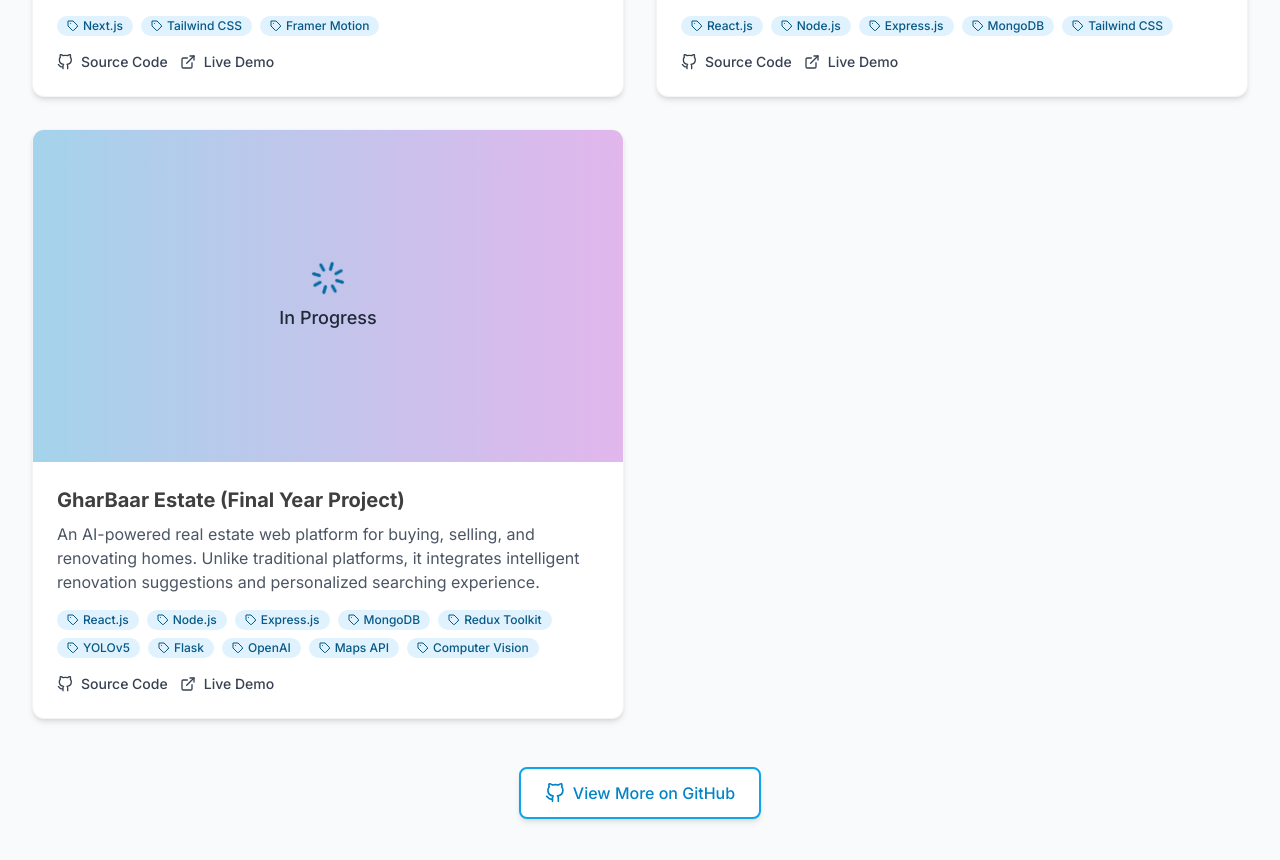
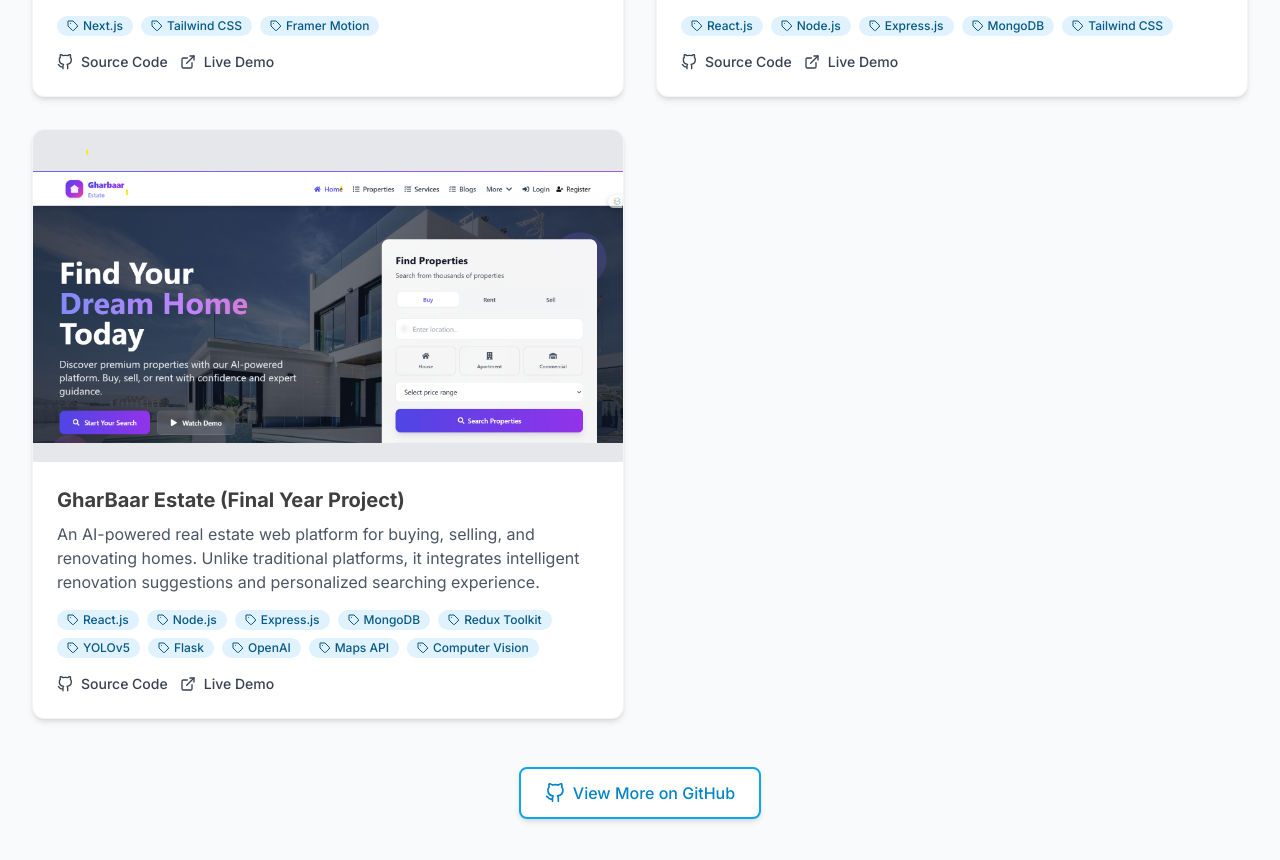
Before and after one commit to abdullah-kz17/portfolio, a Next.js app: page / in a window 1280 px wide. Shown: the part 4407-5267 px from the top of the page. Built offline with nearby package versions, Linux system fonts and the light colour scheme; what tailwindcss-gradients would draw is missing.

Commit message:
updated projects

```diff
--- a/src/app/sections/Projects.jsx
+++ b/src/app/sections/Projects.jsx
@@ -45,6 +45,7 @@ const projects = [
   {
     title: "GharBaar Estate (Final Year Project)",
     description: "An AI-powered real estate web platform for buying, selling, and renovating homes. Unlike traditional platforms, it integrates intelligent renovation suggestions and personalized searching experience.",
+    image: "/images/gharbaar-estate.png",
     tags: ["React.js", "Node.js", "Express.js", "MongoDB", "Redux Toolkit", "YOLOv5", "Flask", "OpenAI", "Maps API", "Computer Vision"],
     github: "https://github.com/abdullah-kz17/gharbaar",
     demo: "https://gharbaar.vercel.app",
```
Also changed, not shown: public/images/gharbaar-estate.png (added).
